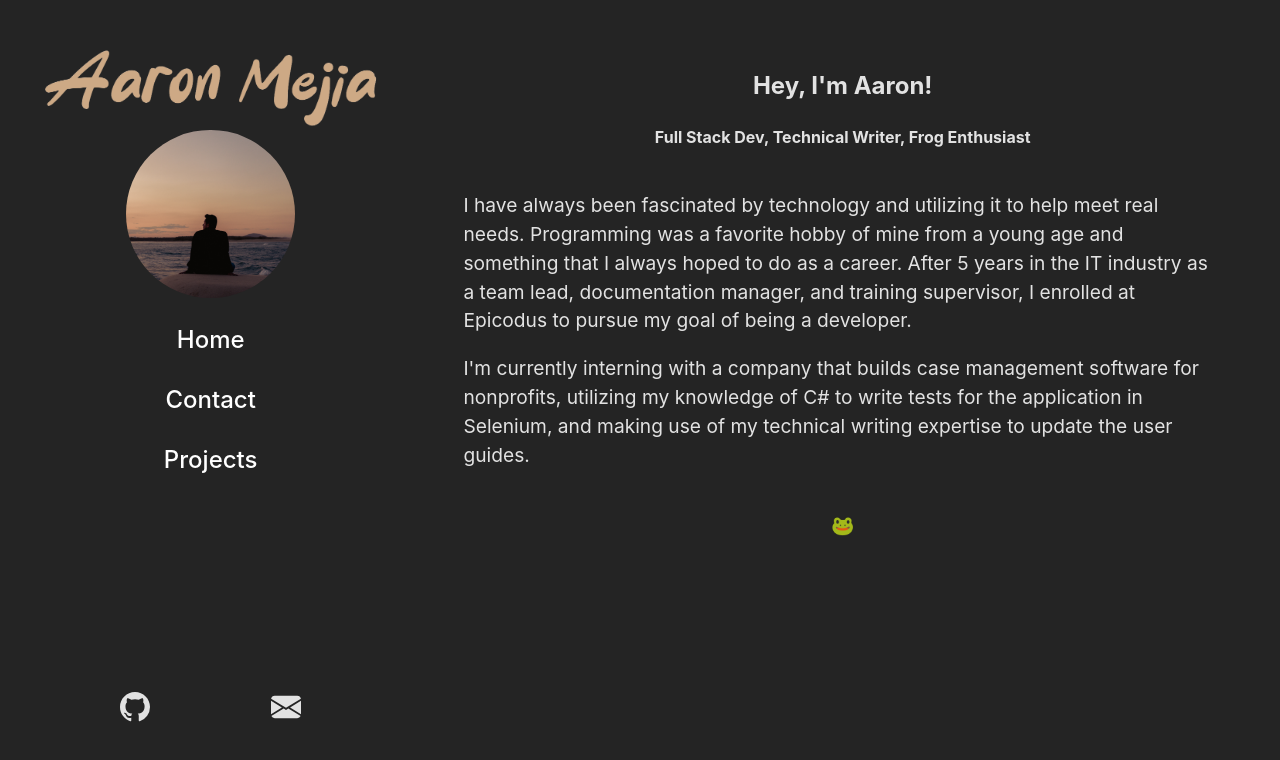
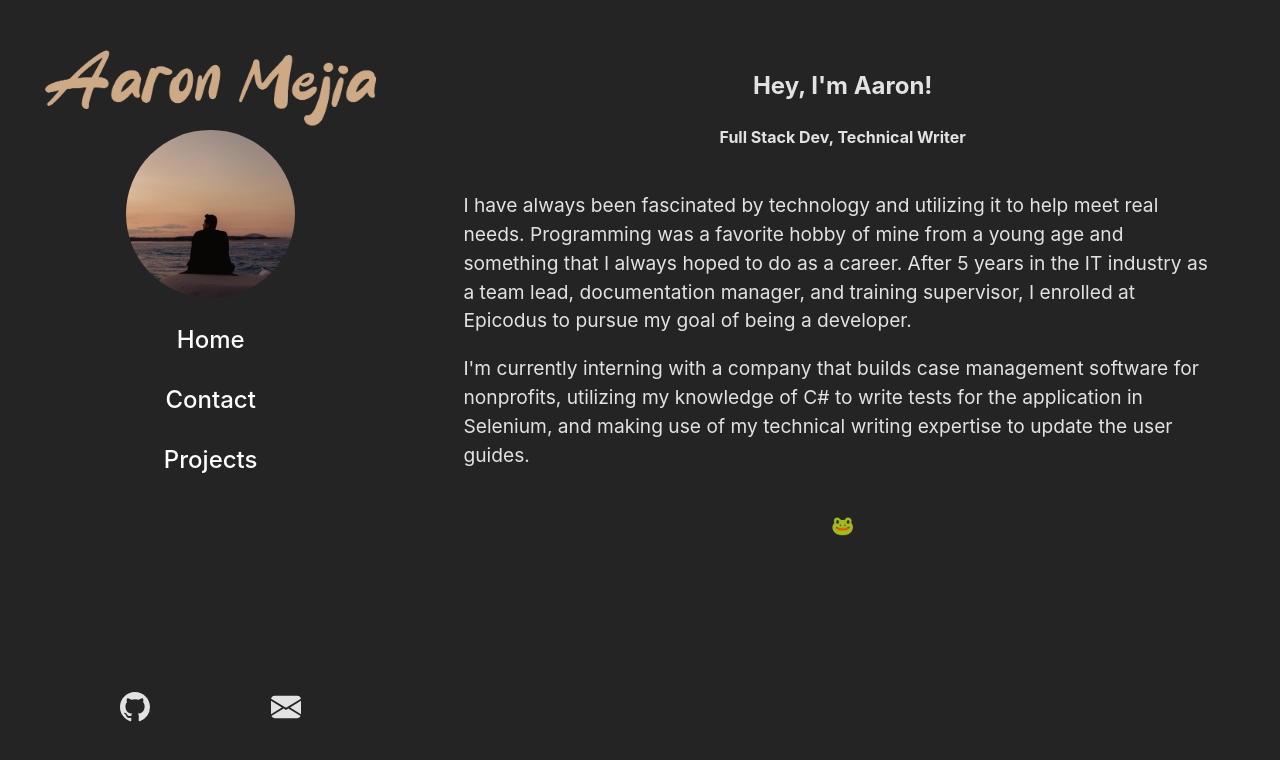
Before and after one commit to mejia-dev/mejia.dev, a React (Vite) app: page / in a window 1280 px wide. Shown: the top 760 px of the page. Built offline with nearby package versions, Linux system fonts and the light colour scheme.

Commit message:
Update tagline

```diff
--- a/src/components/About.tsx
+++ b/src/components/About.tsx
@@ -2,7 +2,7 @@ export default function About(): JSX.Element {
   return (
     <>
       <h2>Hey, I'm Aaron!</h2>
-      <h4>Full Stack Dev, Technical Writer, Frog Enthusiast</h4>
+      <h4>Full Stack Dev, Technical Writer</h4>
       <div id="aboutText">
         <p>
           I have always been fascinated by technology and utilizing it to help meet real needs. Programming was a favorite hobby of mine from a young age and something that I always hoped to do as a career. After 5 years in the IT industry as a team lead, documentation manager, and training supervisor, I enrolled at Epicodus to pursue my goal of being a developer.
```
